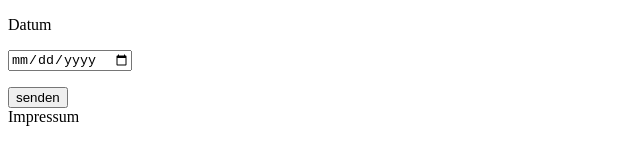
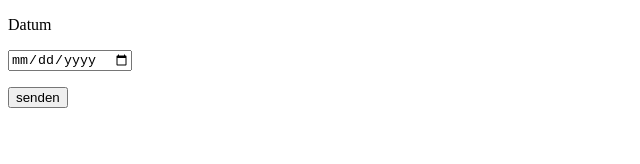
Before and after one commit to TimoStraub96/GiS-Praktikum-Abgaben, a plain HTML site: page Aufgabe6/Client/index.html in a window 1280 px wide. Shown: the full height of the page, 0-640 px from the left. Drawn offline with Linux system fonts and the light colour scheme.

Commit message:
Update index.html

```diff
--- a/Aufgabe6/Client/index.html
+++ b/Aufgabe6/Client/index.html
@@ -13,8 +13,6 @@
       <p></p>
       <button id="enter" type="button">senden</button>
    </main>
-   <footer class = mainFooter>
-    Impressum
-   </footer>
+
 </body>
 </html>
```
